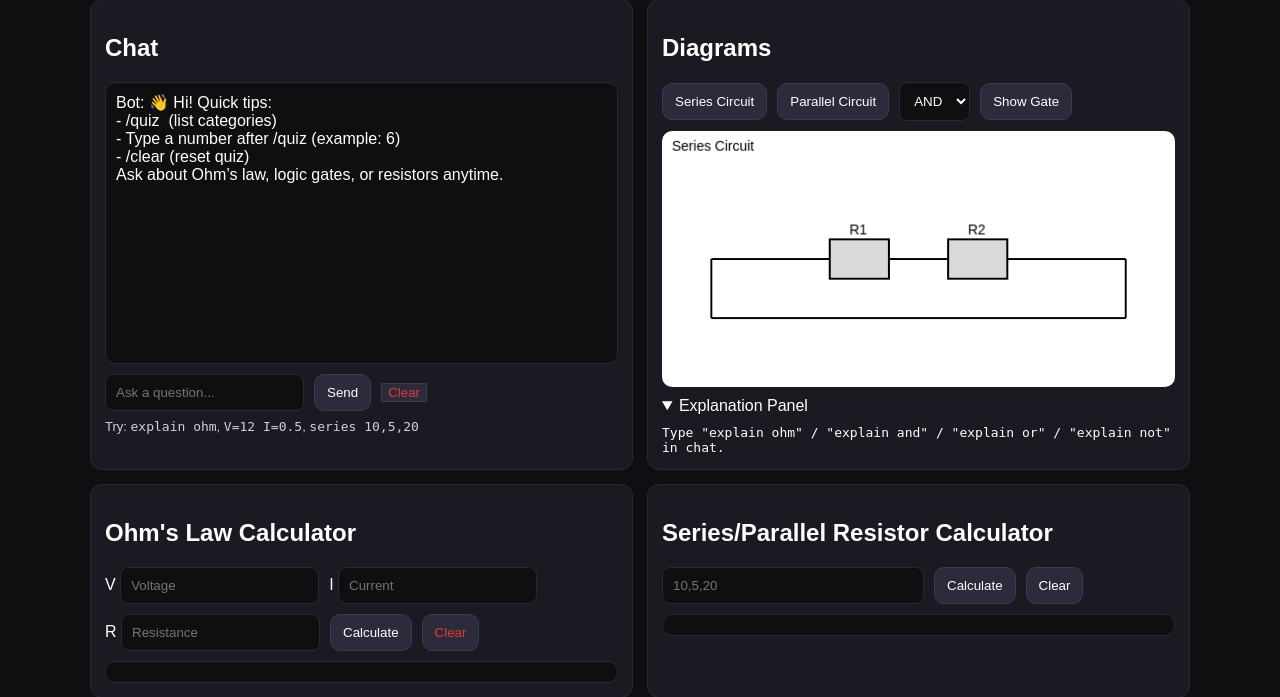
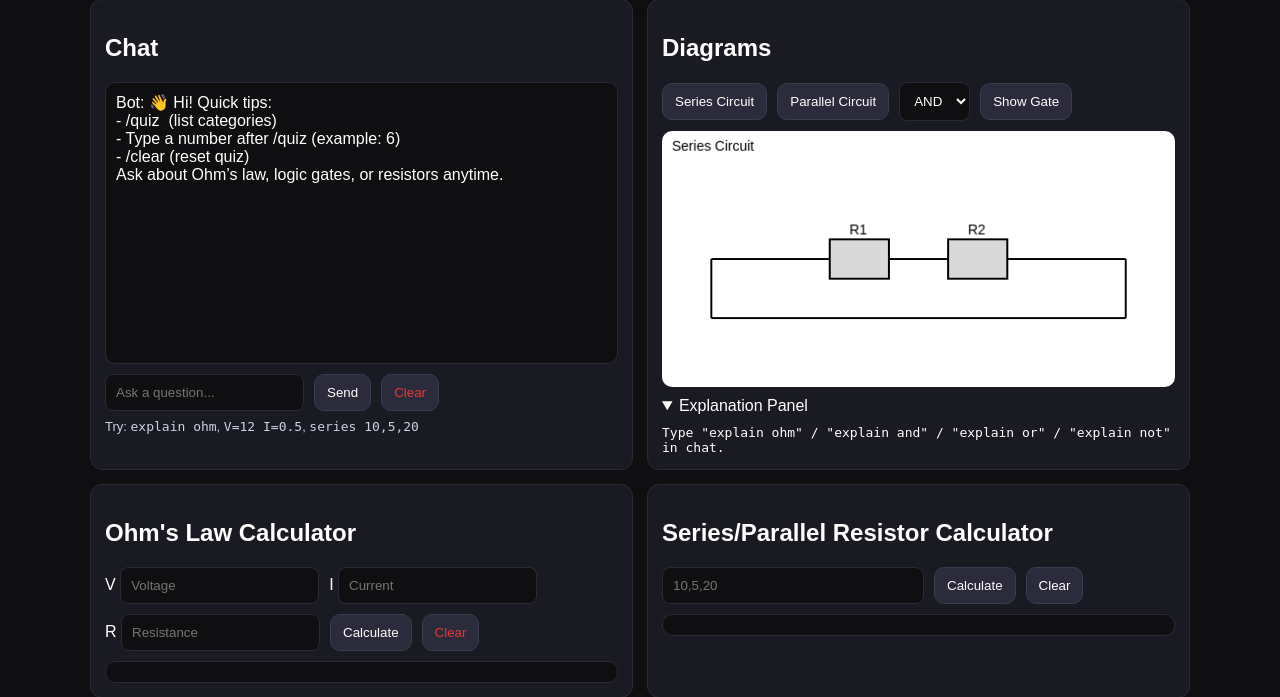
Before and after one commit to choongweijian1-ai/webchatbot, a Flask app: page / in a window 1280 px wide. Shown: the part 78-775 px from the top of the page. Run offline with Flask 3, Linux system fonts and the light colour scheme.

Commit message:
Update style.css

```diff
--- a/static/style.css
+++ b/static/style.css
@@ -51,11 +51,15 @@ select {
   outline: none;
 }
 
-/* ===== BUTTONS (Send, Calculate, etc.) ===== */
+/* ===== BUTTONS (ALL buttons share same shape) ===== */
+button,
 button.btn,
 #sendBtn,
 #calcOhmBtn,
-#calcResBtn {
+#calcResBtn,
+#clearBtn,
+#clearOhmBtn,
+#clearResBtn {
   background: #2b2b3b;
   border: 1px solid #3b3b52;
   color: #fff;
@@ -64,7 +68,8 @@ button.btn,
   cursor: pointer;
 }
 
-button:hover:not(#clearBtn):not(#clearOhmBtn) {
+/* Hover for normal buttons */
+button:hover {
   opacity: 0.9;
 }
 
```
